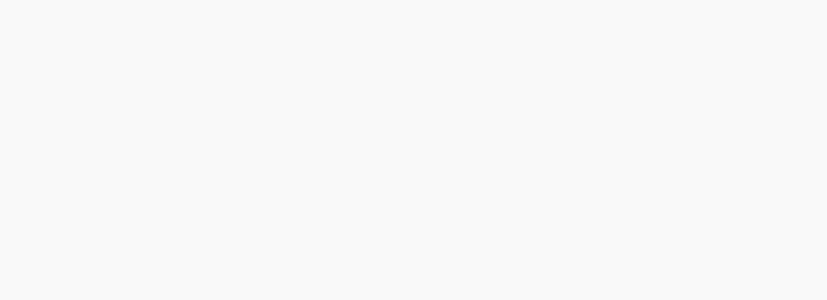
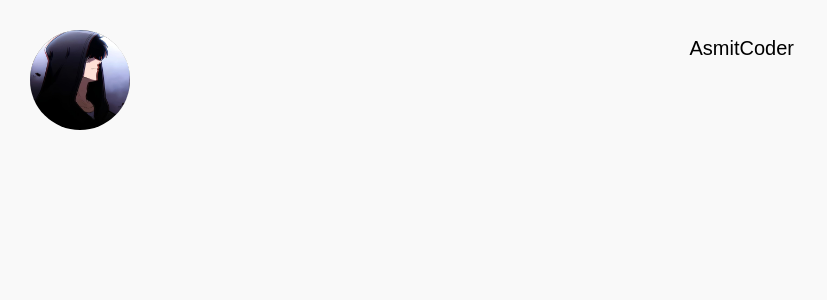
Before and after one commit to asmitbiswas/Port_Folio, a Next.js app in the folder app/: page / in a window 1280 px wide. Shown: the top 300 px of the page, without its empty margins (0-827 px from the left). Built offline with nearby package versions, Linux system fonts and the light colour scheme.

Commit message:
Fixing bug

```diff
--- a/app/app/(Nav)/Home/page.tsx
+++ b/app/app/(Nav)/Home/page.tsx
@@ -1,4 +1,4 @@
-export default function Home(){
+export default function HomeP(){
     return(
         <div>
             Hello
--- a/app/app/page.tsx
+++ b/app/app/page.tsx
@@ -8,14 +8,30 @@ export default function Home() {
     <div
       style={{
         fontSize: "20px",
-        // display:"flex",
-        padding: "5px",
+        display:"flex",
+        padding: "30px",
         // marginTop: "2rem",
         lineHeight: "1.8",
-        color:"white",
+        color:"Black",
+
       }}
 
     >
+      <div>
+        <img
+      style={{
+        width:"100px",
+        height:"100px",
+        borderRadius:"50px",
+      }}
+      src="WhatsApp Image 2026-07-18 at 11.00.05 PM.jpeg" alt="" />
+      </div>
+      <h1
+          style={{
+        maxWidth:"1px",
+        margin:"0 auto"
+      }}
+      >AsmitCoder</h1>
       </div>
   );
 }
```
Also changed, not shown: app/public/WhatsApp Image 2026-07-18 at 11.00.05 PM.jpeg (added), 1 other file (tests, documents, lock files or other folders).
